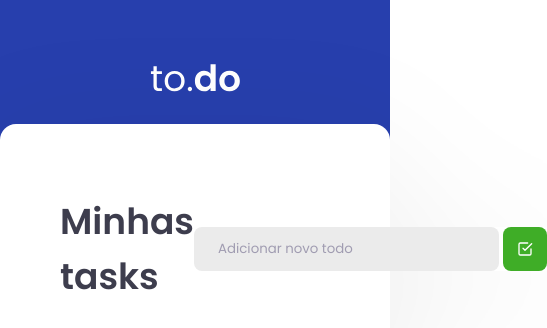
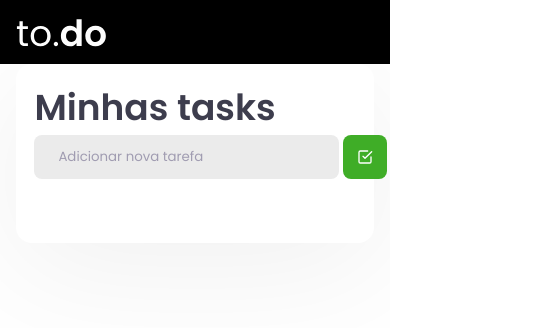
Before and after one commit to diegoferreirapinto/rocketseat-ignite-template, a React app: page / in a window 390 px wide. Shown: the top 328 px of the page, 547 px wide, since content can reach past the window. Built offline with nearby package versions, Linux system fonts and the light colour scheme.

Commit message:
Challenger Rockeseat 1 #2
Changed some CSS, make more responsive.

```diff
--- a/src/components/TaskList.tsx
+++ b/src/components/TaskList.tsx
@@ -62,7 +62,7 @@ export function TaskList() {
         <div className="input-group">
           <input
             type="text"
-            placeholder="Adicionar novo todo"
+            placeholder="Adicionar nova tarefa"
             onChange={(e) => setNewTaskTitle(e.target.value)}
             value={newTaskTitle}
           />
--- a/src/styles/global.scss
+++ b/src/styles/global.scss
@@ -1,5 +1,6 @@
 :root {
   --blue: #273FAD;
+  --black:#000;
   --green: #3FAD27;
   --red: 	#ad273f;
   --background: #EBEBEB;
@@ -16,7 +17,7 @@
 }
 
 body {
-  font: 16px "Poppins", Arial, sans-serif;
+  font: 1rem "Poppins", Arial, sans-serif;
   color: #121214;
 }
 
@@ -25,9 +26,12 @@ input, textarea {
 }
 
 .container {
-  max-width: 1120px;
-  margin: 0 auto;
-  padding: 2.5rem 1rem;
+
+  margin-top: 0;
+  margin-left: 1rem;
+  margin-right: 1rem;
+  padding: 0;
+
 }
 
 button, .checkmark {
--- a/src/styles/header.scss
+++ b/src/styles/header.scss
@@ -1,15 +1,22 @@
 header.header {
-  background: var(--blue);
-  padding-top: 2rem;
+  background: var(--black);
+  padding-top: 0;
 
   > div {
-    max-width: 1120px;
+
     margin: 0 auto;
-
-    padding: 2rem 1rem 12rem;
-
+    padding: 2rem 1rem 2rem;
     display: flex;
     align-items: center;
     justify-content: center;
+
+    img{
+      position: absolute;
+      top:1.2rem;
+      left:1rem;
+
+    }
+
+
   }
 }
--- a/src/styles/tasklist.scss
+++ b/src/styles/tasklist.scss
@@ -1,17 +1,16 @@
 section.task-list {
   background: var(--shapes);
   border-radius: 1rem;
-
-  margin-top: -10rem;
-  padding: 70px 60px;
+  margin-top: 0rem;
+  padding: 1rem 1.15rem;
 
   filter: drop-shadow(0px 24px 64px rgba(0, 0, 0, 0.06));
 
   header {
-    display: flex;
-    flex-direction: row;
+    //display: flex;
+    //flex-direction: row;
     align-items: center;
-    justify-content: space-between;
+    justify-content: center;
 
     h2 {
       color: var(--text-title);
@@ -22,7 +21,6 @@ section.task-list {
       display: flex;
       gap: 0.25rem;
       align-items: center;
-
       background: #fff;
       font-size: 1rem;
 
@@ -32,9 +30,7 @@ section.task-list {
         border: 0;
         color: var(--text);
         padding: 0.75rem 1.5rem;
-
         border-radius: 0.5rem;
-        border: 0;
 
         &::placeholder {
           color: var(--text-light)
```
